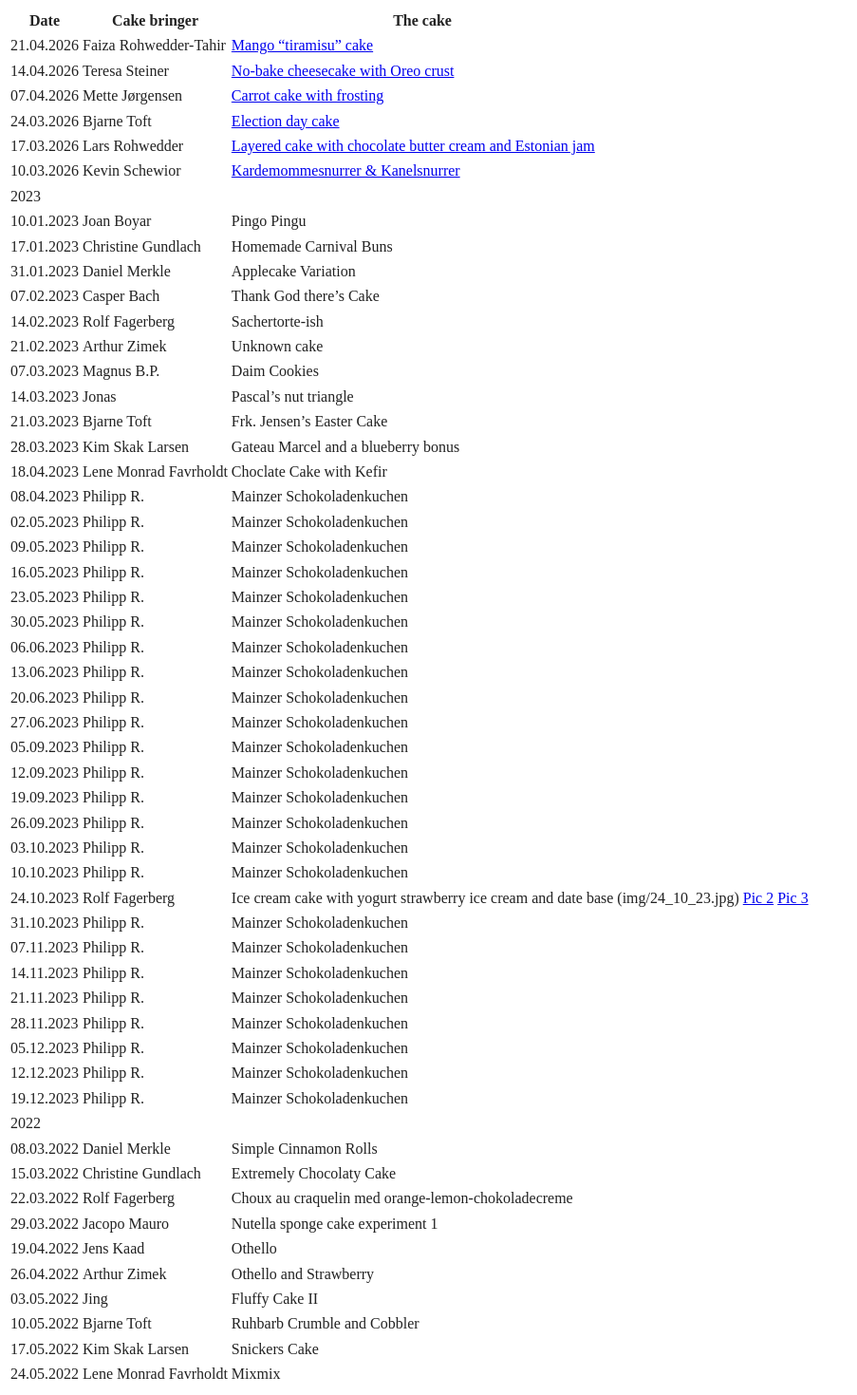
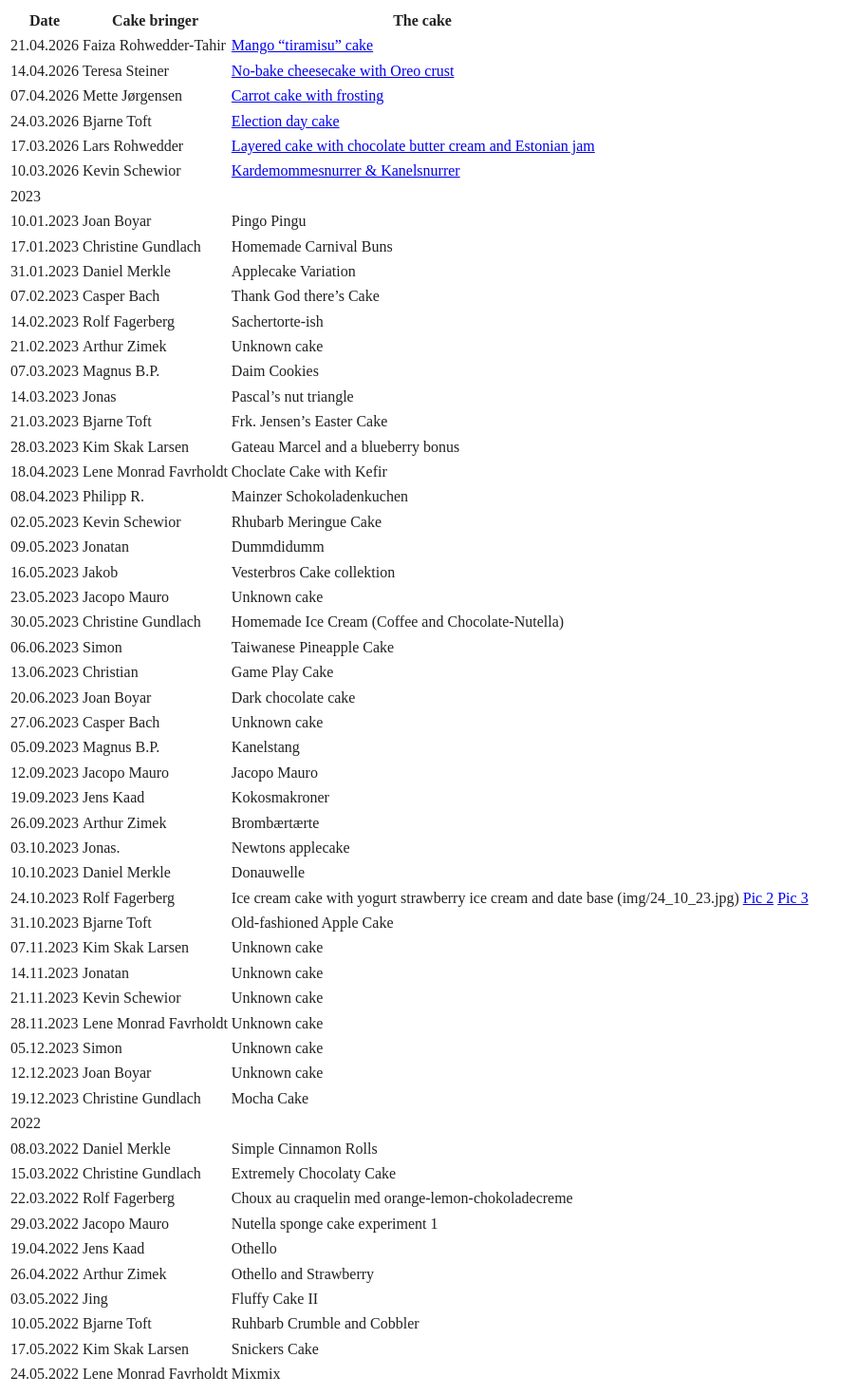
Before and after one commit to larsrohwedder/larsrohwedder.github.io, a Jekyll site: the page built from cakeclub/history.md, in a window 1280 px wide. Shown: the whole page at 95% size, without its empty margins (0-903 px from the left). Built offline with Jekyll 4.4.1, drawn with Linux system fonts in a browser that asks for light colours; our own code applies the rules of GitHub Pages for plain Markdown files.

Commit message:
Update history.md

```diff
--- a/cakeclub/history.md
+++ b/cakeclub/history.md
@@ -20,30 +20,30 @@
 | 28.03.2023 | Kim Skak Larsen       | Gateau Marcel and a blueberry bonus |
 | 18.04.2023 | Lene Monrad Favrholdt | Choclate Cake with Kefir |
 | 08.04.2023 | Philipp R.            | Mainzer Schokoladenkuchen |
-| 02.05.2023 | Philipp R.            | Mainzer Schokoladenkuchen |
-| 09.05.2023 | Philipp R.            | Mainzer Schokoladenkuchen |
-| 16.05.2023 | Philipp R.            | Mainzer Schokoladenkuchen |
-| 23.05.2023 | Philipp R.            | Mainzer Schokoladenkuchen |
-| 30.05.2023 | Philipp R.            | Mainzer Schokoladenkuchen |
-| 06.06.2023 | Philipp R.            | Mainzer Schokoladenkuchen |
-| 13.06.2023 | Philipp R.            | Mainzer Schokoladenkuchen |
-| 20.06.2023 | Philipp R.            | Mainzer Schokoladenkuchen |
-| 27.06.2023 | Philipp R.            | Mainzer Schokoladenkuchen |
-| 05.09.2023 | Philipp R.            | Mainzer Schokoladenkuchen |
-| 12.09.2023 | Philipp R.            | Mainzer Schokoladenkuchen |
-| 19.09.2023 | Philipp R.            | Mainzer Schokoladenkuchen |
-| 26.09.2023 | Philipp R.            | Mainzer Schokoladenkuchen |
-| 03.10.2023 | Philipp R.            | Mainzer Schokoladenkuchen |
-| 10.10.2023 | Philipp R.            | Mainzer Schokoladenkuchen |
+| 02.05.2023 | Kevin Schewior        | Rhubarb Meringue Cake |
+| 09.05.2023 | Jonatan               | Dummdidumm |
+| 16.05.2023 | Jakob                 | Vesterbros Cake collektion |
+| 23.05.2023 | Jacopo Mauro          | Unknown cake |
+| 30.05.2023 | Christine Gundlach    | Homemade Ice Cream (Coffee and Chocolate-Nutella)
+| 06.06.2023 | Simon                 | Taiwanese Pineapple Cake|
+| 13.06.2023 | Christian             | Game Play Cake |
+| 20.06.2023 | Joan Boyar            | Dark chocolate cake |
+| 27.06.2023 | Casper Bach           | Unknown cake |
+| 05.09.2023 | Magnus B.P.           | Kanelstang |
+| 12.09.2023 | Jacopo Mauro          | Jacopo Mauro |
+| 19.09.2023 | Jens Kaad             | Kokosmakroner |
+| 26.09.2023 | Arthur Zimek          | Brombærtærte |
+| 03.10.2023 | Jonas.                | Newtons applecake |
+| 10.10.2023 | Daniel Merkle         | Donauwelle |
 | 24.10.2023 | Rolf Fagerberg        | Ice cream cake with yogurt strawberry ice cream and date base |(img/24_10_23.jpg) [Pic 2](img/24_10_23b.jpg) [Pic 3](img/24_10_23c.jpg) |
-| 31.10.2023 | Philipp R.            | Mainzer Schokoladenkuchen |
-| 07.11.2023 | Philipp R.            | Mainzer Schokoladenkuchen |
-| 14.11.2023 | Philipp R.            | Mainzer Schokoladenkuchen |
-| 21.11.2023 | Philipp R.            | Mainzer Schokoladenkuchen |
-| 28.11.2023 | Philipp R.            | Mainzer Schokoladenkuchen |
-| 05.12.2023 | Philipp R.            | Mainzer Schokoladenkuchen |
-| 12.12.2023 | Philipp R.            | Mainzer Schokoladenkuchen |
-| 19.12.2023 | Philipp R.            | Mainzer Schokoladenkuchen |
+| 31.10.2023 | Bjarne Toft           | Old-fashioned Apple Cake |
+| 07.11.2023 | Kim Skak Larsen       | Unknown cake |
+| 14.11.2023 | Jonatan               | Unknown cake |
+| 21.11.2023 | Kevin Schewior        | Unknown cake |
+| 28.11.2023 | Lene Monrad Favrholdt | Unknown cake |
+| 05.12.2023 | Simon                 | Unknown cake |
+| 12.12.2023 | Joan Boyar            | Unknown cake |
+| 19.12.2023 | Christine Gundlach    | Mocha Cake |
 |       2022 |
 | 08.03.2022 | Daniel Merkle         | Simple Cinnamon Rolls|
 | 15.03.2022 | Christine Gundlach    | Extremely Chocolaty Cake |
```
